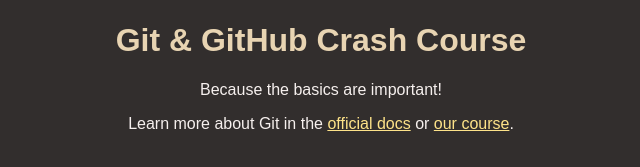
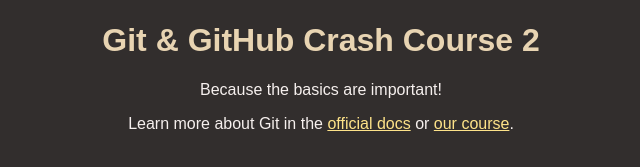
Before and after one commit to codefrontend/git-github-course, a plain HTML site: page index.html in a window 1280 px wide. Shown: the part 147-314 px from the top of the page, without its empty margins (319-959 px from the left). Drawn offline with Linux system fonts and the light colour scheme.

Commit message:
Update index.html
change title

```diff
--- a/index.html
+++ b/index.html
@@ -10,7 +10,7 @@
   <body>
     <header>
       <img id="logo" src="logo.png" alt="A logo that contains the word 'Git'" />
-      <h1>Git & GitHub Crash Course</h1>
+      <h1>Git & GitHub Crash Course 2</h1>
     </header>
     <main>
       <p>Because the basics are important!</p>
```
